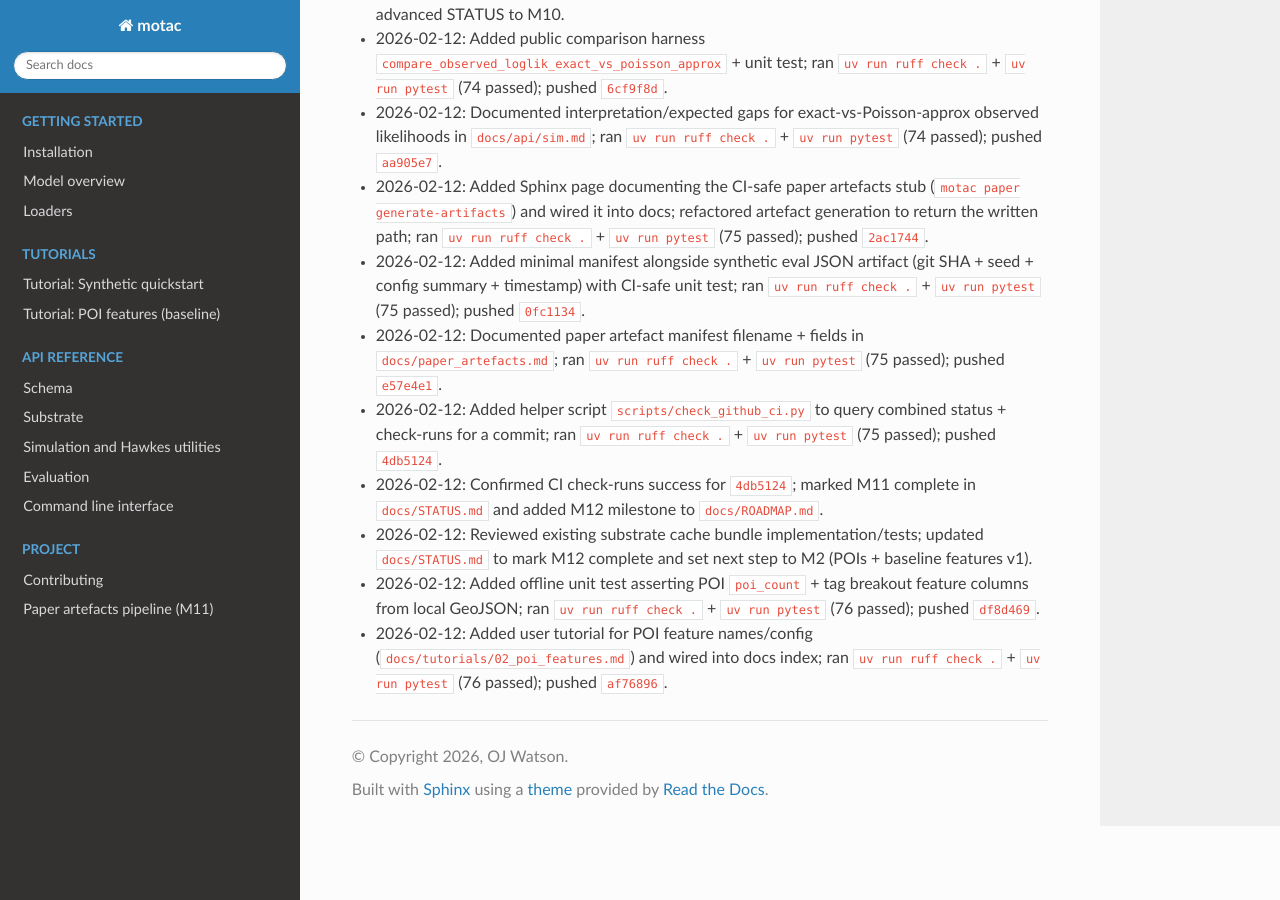
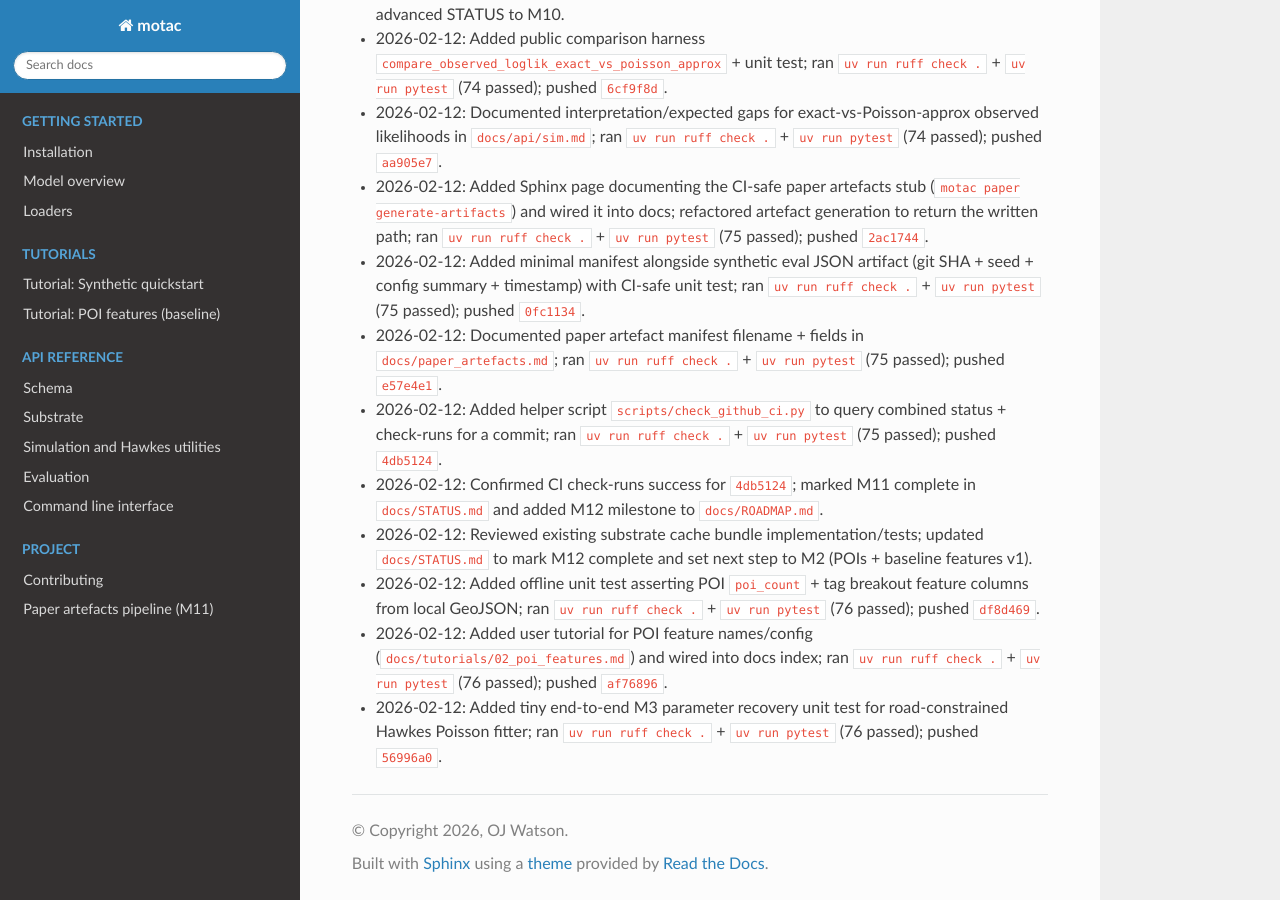
Before and after one commit to OJWatson/motac, a Sphinx documentation site: the page built from docs/WORKLOG.md, in a window 1280 px wide and 900 px high, scrolled down 1467 px. Built offline with Sphinx 7.4.7 and the Read the Docs theme 3.1.0, drawn with Linux system fonts in a browser that asks for light colours.

Commit message:
docs: update status/worklog for M3 parameter recovery

```diff
--- a/docs/WORKLOG.md
+++ b/docs/WORKLOG.md
@@ -37,3 +37,4 @@ Guidelines:
 - 2026-02-12: Reviewed existing substrate cache bundle implementation/tests; updated `docs/STATUS.md` to mark M12 complete and set next step to M2 (POIs + baseline features v1).
 - 2026-02-12: Added offline unit test asserting POI `poi_count` + tag breakout feature columns from local GeoJSON; ran `uv run ruff check .` + `uv run pytest` (76 passed); pushed `df8d469`.
 - 2026-02-12: Added user tutorial for POI feature names/config (`docs/tutorials/02_poi_features.md`) and wired into docs index; ran `uv run ruff check .` + `uv run pytest` (76 passed); pushed `af76896`.
+- 2026-02-12: Added tiny end-to-end M3 parameter recovery unit test for road-constrained Hawkes Poisson fitter; ran `uv run ruff check .` + `uv run pytest` (76 passed); pushed `56996a0`.
```
Also changed, not shown: docs/STATUS.md (+3 -3 lines).
